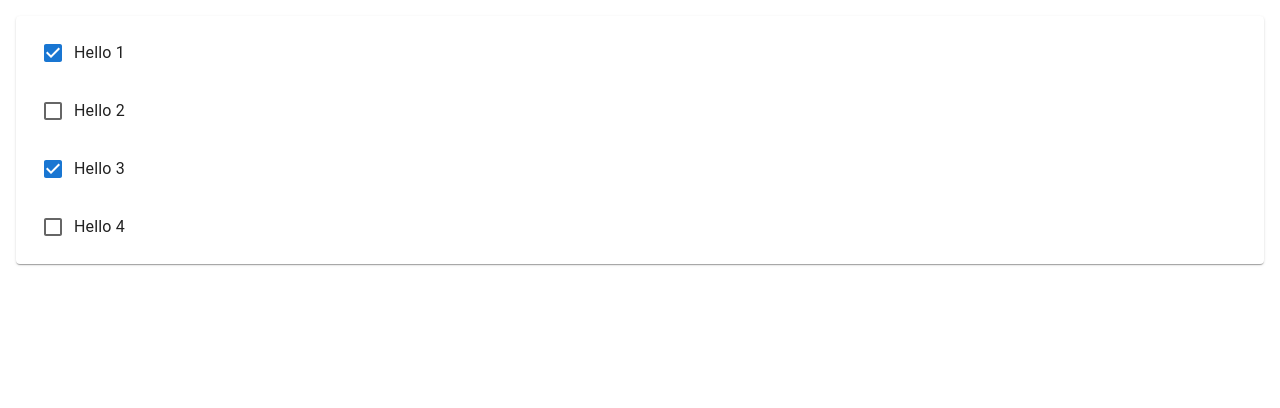
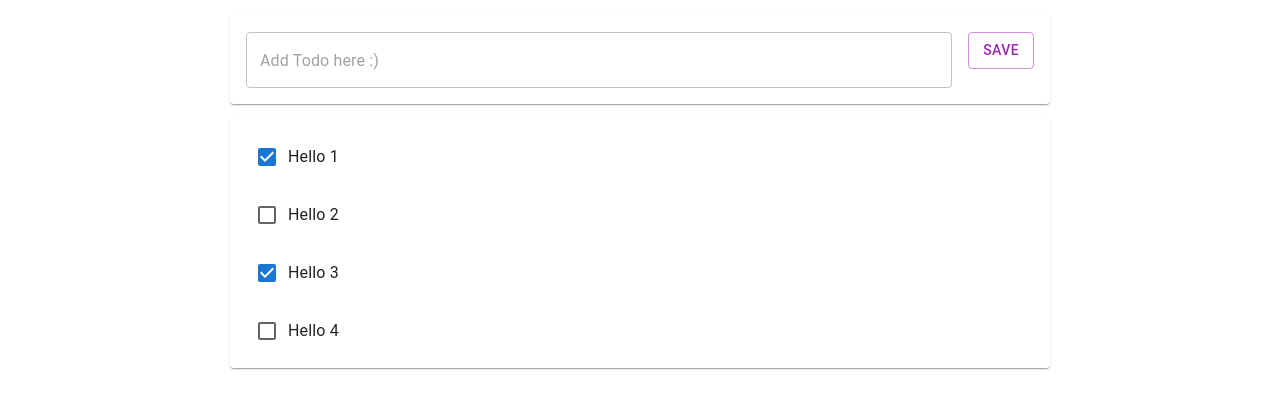
Before and after one commit to BearWithpy/Webkit640_Todo.v2_Front, a React (Create React App) app: page / in a window 1280 px wide. Shown: the top 408 px of the page. Built offline with nearby package versions, Linux system fonts and the light colour scheme.

Commit message:
10. React Event Handler 2

```diff
--- a/src/AddTodo.js
+++ b/src/AddTodo.js
@@ -1,4 +1,4 @@
-import { Grid, Paper } from "@mui/material"
+import { Button, Grid, Paper, TextField } from "@mui/material"
 import React, { Component } from "react"
 
 class AddTodo extends Component {
@@ -29,9 +29,26 @@ class AddTodo extends Component {
     render() {
         return (
             <Paper style={{ margin: 16, padding: 16 }}>
-                <Grid>
-                    <Grid></Grid>
-                    <Grid></Grid>
+                <Grid container>
+                    <Grid xs={11} md={11} item style={{ paddingRight: 16 }}>
+                        <TextField
+                            placeholder="Add Todo here :)"
+                            fullWidth
+                            onChange={this.onInputChange}
+                            value={this.state.item.title}
+                            onKeyDown={this.enterKeyEventHandler}
+                        />
+                    </Grid>
+                    <Grid xs={1} md={1} item>
+                        <Button
+                            fullWidth
+                            color="secondary"
+                            variant="outlined"
+                            onClick={this.onButtonClick}
+                        >
+                            Save
+                        </Button>
+                    </Grid>
                 </Grid>
             </Paper>
         )
--- a/src/App.js
+++ b/src/App.js
@@ -3,7 +3,8 @@ import "./App.css"
 import React, { Component } from "react"
 
 import Todo from "./Todo"
-import { List, Paper } from "@mui/material"
+import { Container, List, Paper } from "@mui/material"
+import AddTodo from "./AddTodo"
 
 class App extends Component {
     constructor(props) {
@@ -36,7 +37,14 @@ class App extends Component {
                 </List>
             </Paper>
         )
-        return <div className="App">{todoItems}</div>
+        return (
+            <div className="App">
+                <Container maxWidth="md">
+                    <AddTodo add={this.add} />
+                    <div className="todoList">{todoItems}</div>
+                </Container>
+            </div>
+        )
     }
 }
 
```
